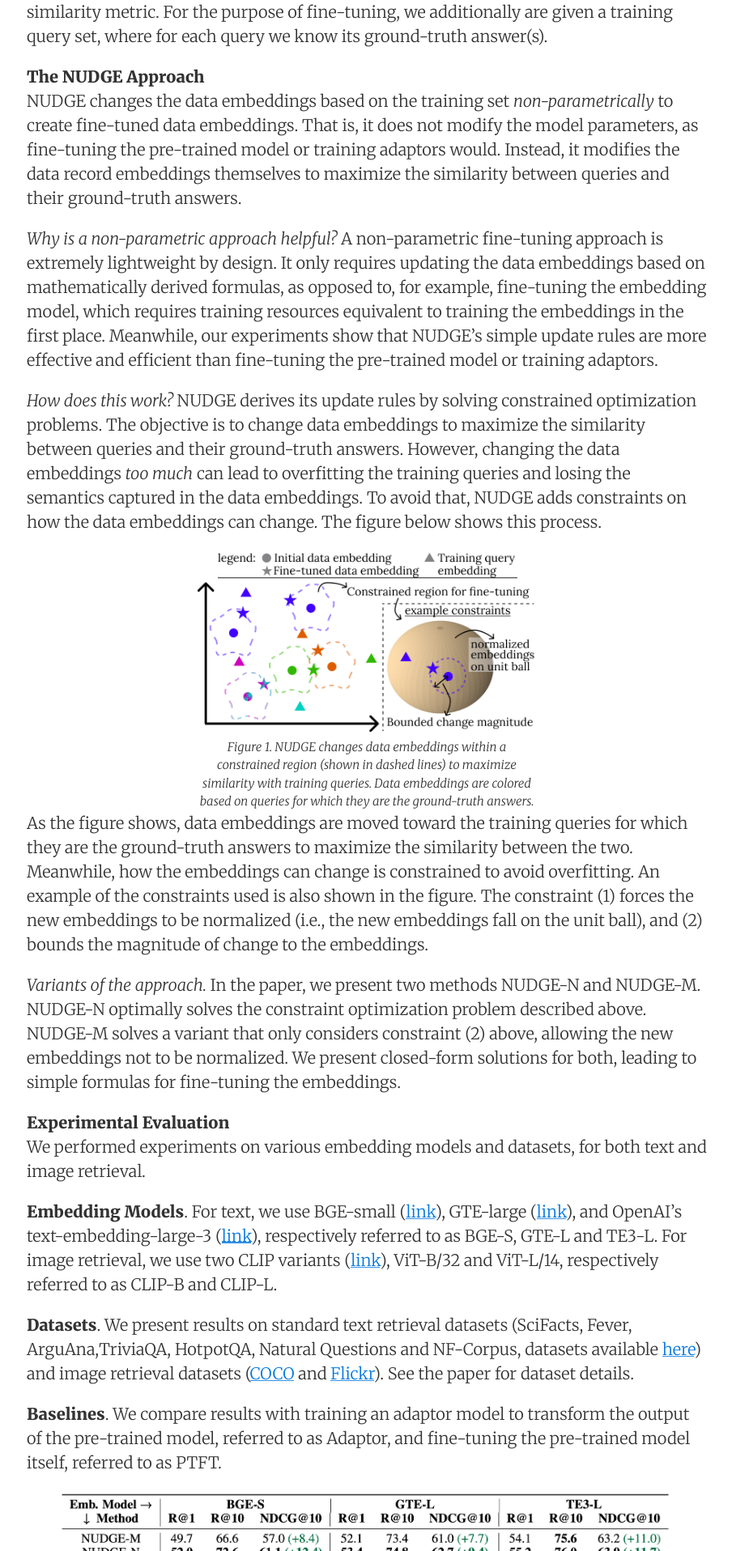
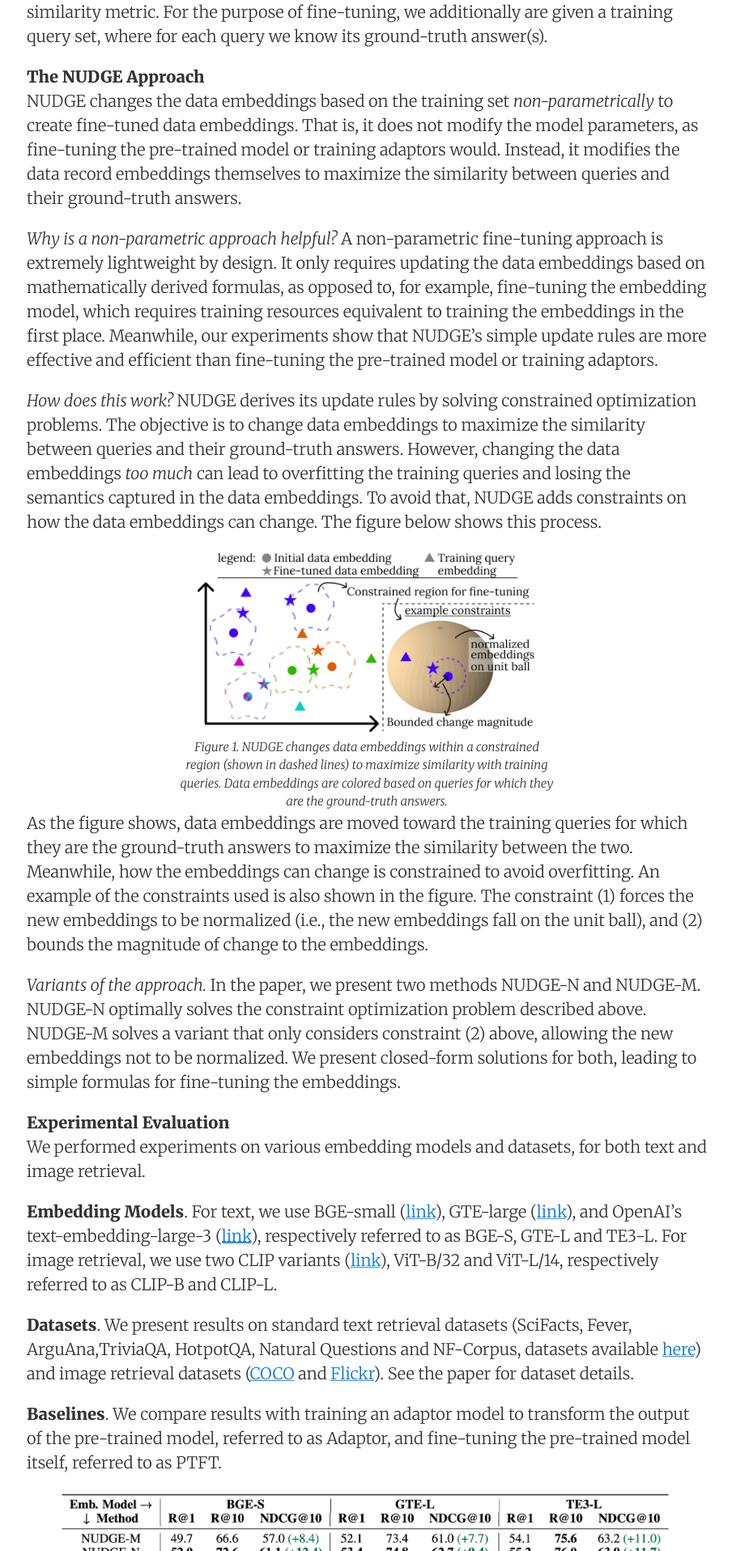
Before and after one commit to data-people-group/data-people-group.github.io, a Jekyll site: the page built from _posts/2024-09-05-nudge.md, in a window 1280 px wide. Shown: the part 1360-3276 px from the top of the page at 81% size, without its empty margins (187-1091 px from the left). Built offline with Jekyll 4.4.1, drawn with Linux system fonts in a browser that asks for light colours.

Commit message:
Update 2024-09-05-nudge.md

```diff
--- a/_posts/2024-09-05-nudge.md
+++ b/_posts/2024-09-05-nudge.md
@@ -28,7 +28,7 @@ NUDGE changes the data embeddings based on the training set *non-parametrically*
     font-size: 15px;
     margin: auto;">
   <img src="https://data-people-group.github.io/images/nudge/nudge_overview.jpg"  style="width:50%">
-  <figcaption style="width:50%; font-style: italic; margin: auto;">Figure 1. NUDGE changes data embeddings within a constrained region (shown in dashed lines) to maximize similarity with training queries. Data embeddings are colored based on queries for which they are the ground-truth answers.</figcaption>
+  <figcaption style="text-left: center; width:55%; font-style: italic; margin: auto;">Figure 1. NUDGE changes data embeddings within a constrained region (shown in dashed lines) to maximize similarity with training queries. Data embeddings are colored based on queries for which they are the ground-truth answers.</figcaption>
 </figure>
 
 As the figure shows, data embeddings are moved toward the training queries for which they are the ground-truth answers to maximize the similarity between the two. Meanwhile, how the embeddings can change is constrained to avoid overfitting. An example of the constraints used is also shown in the figure. The constraint (1) forces the new embeddings to be normalized (i.e., the new embeddings fall on the unit ball), and (2) bounds the magnitude of change to the embeddings.
```
